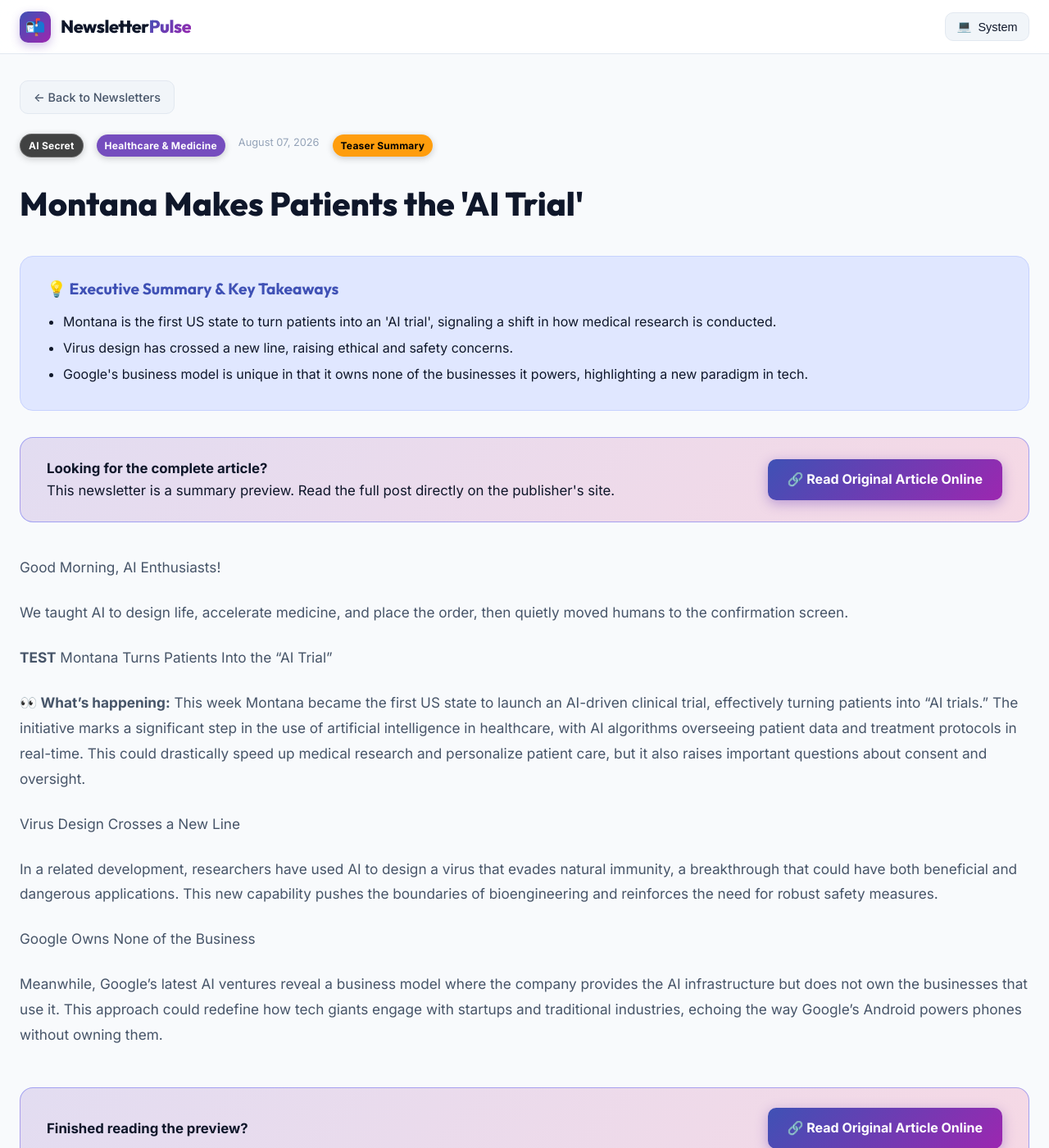
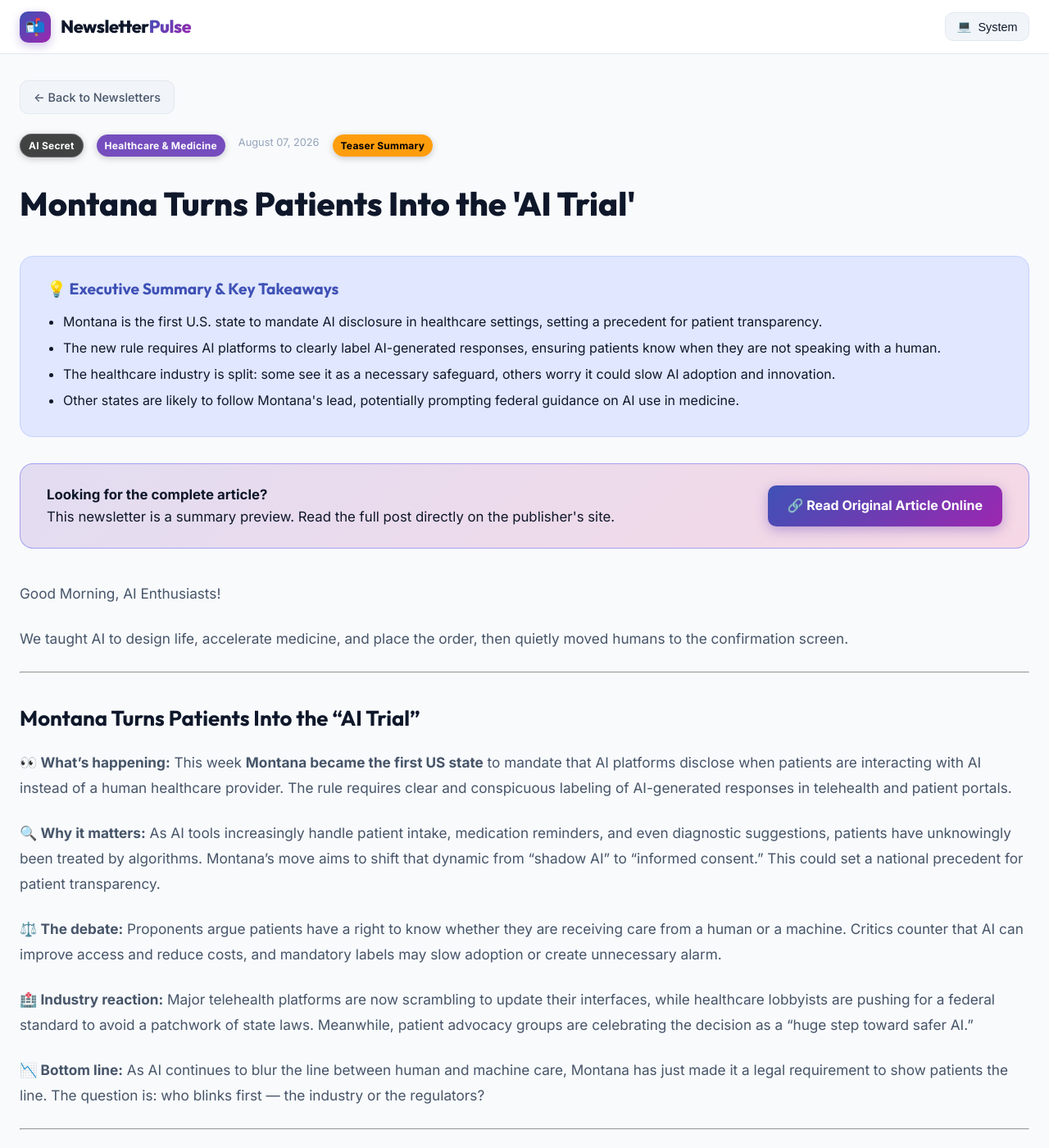
Before and after one commit to vampcoder/daily-newsletters, a Jekyll site: the page built from _posts/2026-08-07-montana-turns-patients-into-the-ai-trial.md, in a window 1280 px wide and 1400 px high. Shown: the whole window at 82% size. Built offline with Jekyll 4.4.1, drawn with Linux system fonts in a browser that asks for light colours; some of the changed text lies outside the part shown.

Commit message:
Update newsletter: 🛎️ Montana Turns Patients Into the "AI Trial"

```diff
--- a/_posts/2026-08-07-montana-turns-patients-into-the-ai-trial.md
+++ b/_posts/2026-08-07-montana-turns-patients-into-the-ai-trial.md
@@ -1,33 +1,58 @@
 ---
 layout: post
-title: "Montana Makes Patients the 'AI Trial'"
+title: "Montana Turns Patients Into the 'AI Trial'"
 date: 2026-08-07 18:02:33 +0800
 source: "AI Secret"
 category: "Healthcare & Medicine"
-excerpt: "Montana becomes the first US state to enroll patients in an AI-driven trial, marking a new frontier in medical experimentation. The newsletter also examines a new line in virus design and Google's unusual business model."
+excerpt: "Montana becomes the first US state to require AI platforms to disclose when patients are interacting with AI instead of human providers, sparking a national conversation about transparency in healthcare. The move comes amid broader concerns about AI's expanding role in medicine, and raises questions about how other states and the federal government will respond."
 theme_gradient: "linear-gradient(135deg, #e91e63 0%, #c2185b 100%)"
 image: "https://d18e5vrcqydw4b.cloudfront.net/2026/07/AIS-banner.png"
 original_url: "https://aisecret.us/r/2e5c67ab?m=0e4f1869-00e1-41fa-a8af-66cccb66085e"
 pdf_url: "https://aisecret.us/r/002384a7?m=0e4f1869-00e1-41fa-a8af-66cccb66085e"
 is_summary: true
 key_takeaways:
-  - "Montana is the first US state to turn patients into an 'AI trial', signaling a shift in how medical research is conducted."
-  - "Virus design has crossed a new line, raising ethical and safety concerns."
-  - "Google's business model is unique in that it owns none of the businesses it powers, highlighting a new paradigm in tech."
+  - "Montana is the first U.S. state to mandate AI disclosure in healthcare settings, setting a precedent for patient transparency."
+  - "The new rule requires AI platforms to clearly label AI-generated responses, ensuring patients know when they are not speaking with a human."
+  - "The healthcare industry is split: some see it as a necessary safeguard, others worry it could slow AI adoption and innovation."
+  - "Other states are likely to follow Montana's lead, potentially prompting federal guidance on AI use in medicine."
 ---
 
 Good Morning, AI Enthusiasts!
 
 We taught AI to design life, accelerate medicine, and place the order, then quietly moved humans to the confirmation screen.
 
-**TEST** Montana Turns Patients Into the "AI Trial"
+---
 
-**👀 What's happening:** This week Montana became the first US state to launch an AI-driven clinical trial, effectively turning patients into "AI trials." The initiative marks a significant step in the use of artificial intelligence in healthcare, with AI algorithms overseeing patient data and treatment protocols in real-time. This could drastically speed up medical research and personalize patient care, but it also raises important questions about consent and oversight.
+## Montana Turns Patients Into the "AI Trial"
 
-Virus Design Crosses a New Line
+**👀 What's happening:** This week **Montana became the first US state** to mandate that AI platforms disclose when patients are interacting with AI instead of a human healthcare provider. The rule requires clear and conspicuous labeling of AI-generated responses in telehealth and patient portals.
 
-In a related development, researchers have used AI to design a virus that evades natural immunity, a breakthrough that could have both beneficial and dangerous applications. This new capability pushes the boundaries of bioengineering and reinforces the need for robust safety measures.
+**🔍 Why it matters:** As AI tools increasingly handle patient intake, medication reminders, and even diagnostic suggestions, patients have unknowingly been treated by algorithms. Montana’s move aims to shift that dynamic from "shadow AI" to "informed consent." This could set a national precedent for patient transparency.
 
-Google Owns None of the Business
+**⚖️ The debate:** Proponents argue patients have a right to know whether they are receiving care from a human or a machine. Critics counter that AI can improve access and reduce costs, and mandatory labels may slow adoption or create unnecessary alarm.
 
-Meanwhile, Google's latest AI ventures reveal a business model where the company provides the AI infrastructure but does not own the businesses that use it. This approach could redefine how tech giants engage with startups and traditional industries, echoing the way Google's Android powers phones without owning them.
+**🏥 Industry reaction:** Major telehealth platforms are now scrambling to update their interfaces, while healthcare lobbyists are pushing for a federal standard to avoid a patchwork of state laws. Meanwhile, patient advocacy groups are celebrating the decision as a "huge step toward safer AI."
+
+**📉 Bottom line:** As AI continues to blur the line between human and machine care, Montana has just made it a legal requirement to show patients the line. The question is: who blinks first — the industry or the regulators?
+
+---
+
+## Virus Design Crosses a New Line
+
+**🧬 What's happening:** Researchers have used AI to design a novel virus that can evade existing vaccines — raising fresh concerns about the dual-use nature of AI in biotechnology.
+
+**🎯 Why it matters:** While the research was conducted in a controlled lab to study future pandemic preparedness, it demonstrates how accessible AI tools could be misused to engineer pathogens. It’s a stark reminder that AI’s power to design life also brings new biosafety and biosecurity risks.
+
+**⚖️ The debate:** Some scientists say the work is necessary to stay ahead of natural evolution. Others argue that publishing such methods could hand a blueprint to bad actors.
+
+**📉 Bottom line:** AI can design life faster than we can defend against it. The scientific community is now facing an uncomfortable question: how much knowledge is too much?
+
+---
+
+## Google Owns None of the Business
+
+**💼 What's happening:** A new analysis reveals that despite powering key AI features in a popular business app, Google owns none of the underlying business — a sign of the strange partnerships forming in the AI economy.
+
+**🔍 Why it matters:** This reflects a growing trend where Big Tech provides the AI engine but leaves the customer relationship, data, and revenue to smaller startups. It may be a smart low-risk strategy, but it also means Google could lose control if the startup pivots or if competitors offer better AI.
+
+**📉 Bottom line:** In the AI gold rush, owning the pickaxe may be enough — until someone invents a better pickaxe.
```
